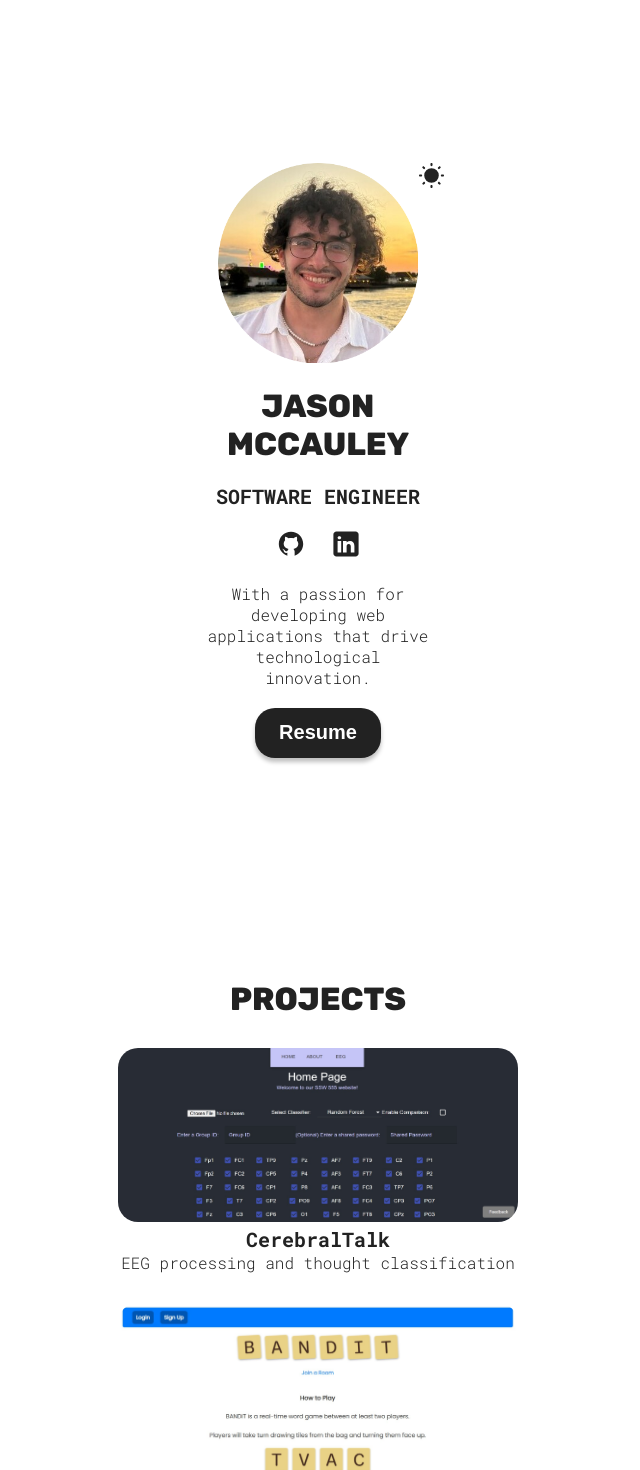
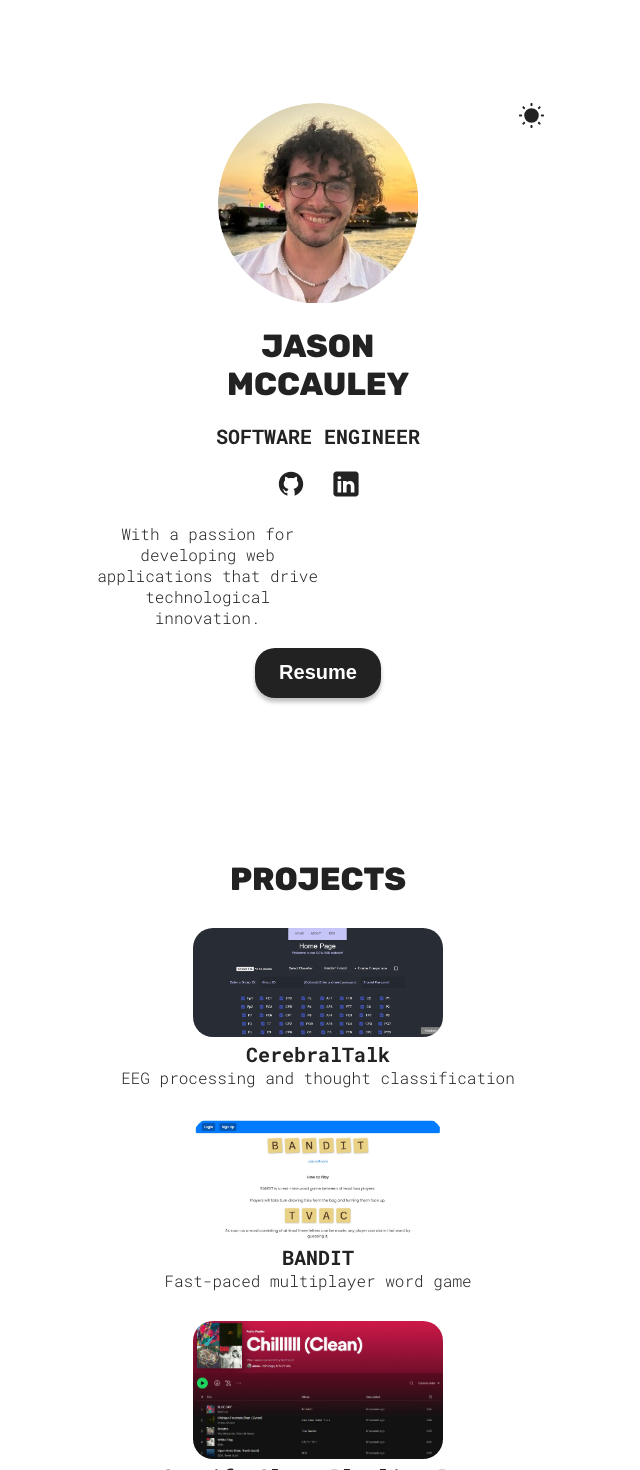
Before and after one commit to jasonmccauley/PortfolioWebsite, a React (Vite) app: page / in a window 1280 px wide. Shown: the top 1470 px of the page, without its empty margins (322-962 px from the left). Built offline with nearby package versions, Linux system fonts and the light colour scheme.

Commit message:
rolled back a few css changes

```diff
--- a/src/sections/Hero/HeroStyles.module.css
+++ b/src/sections/Hero/HeroStyles.module.css
@@ -4,7 +4,7 @@
     justify-content: center;
     gap: 20px;
     text-align: center;
-    height: 115dvh;
+    height: 100dvh;
     min-height: 500px;
 
     .hero {
@@ -60,7 +60,7 @@
 
 .colorMode {
     position: absolute;
-    right: 100px;
+    right: 0;
     width: 25px;
 }
 
@@ -70,7 +70,6 @@
 
 .description {
     max-width: 24ch;
-    align-self: center;
 }
 
 .info {
--- a/src/sections/Projects/ProjectsStyles.module.css
+++ b/src/sections/Projects/ProjectsStyles.module.css
@@ -4,7 +4,7 @@
     text-align: center;
 
     img {
-        max-width: 400px;
+        max-width: 250px;
         align-self: center;
         background-color: var(--project-card-bg);
         border-radius: 20px;
```
